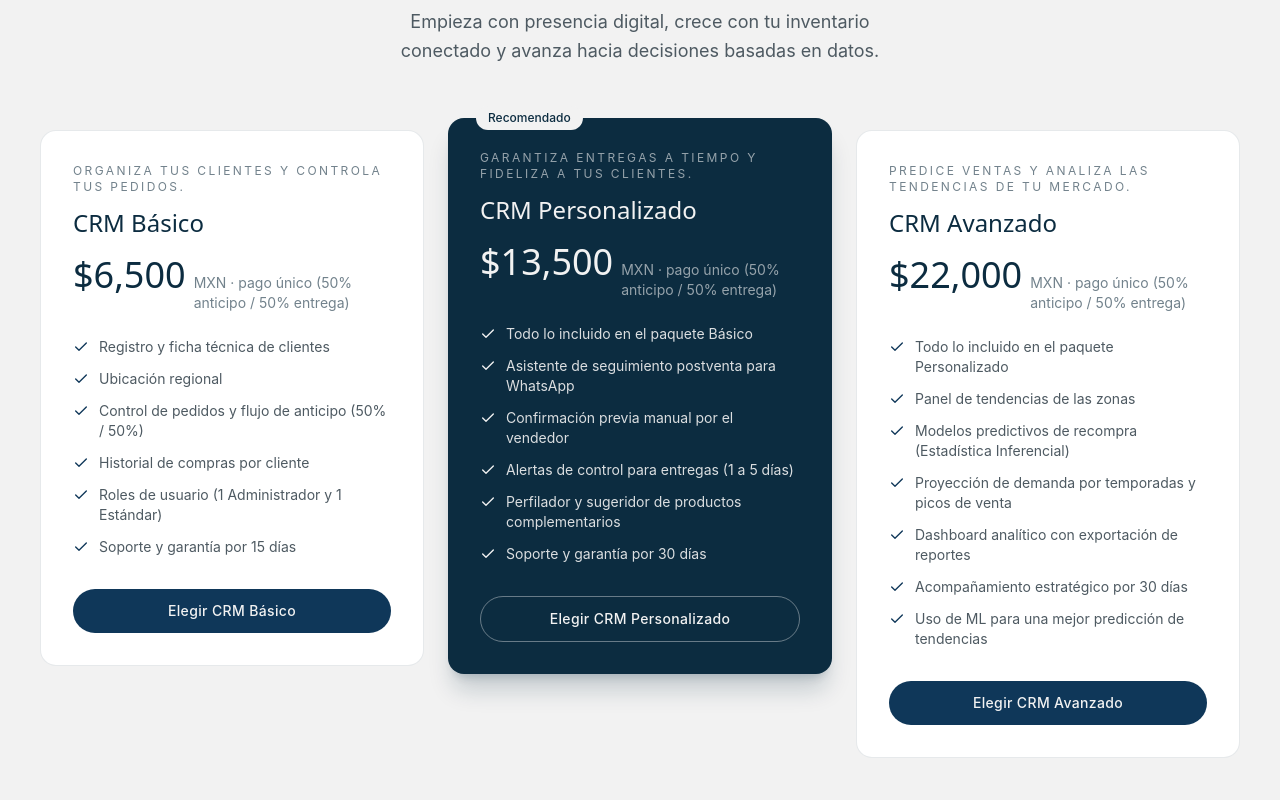
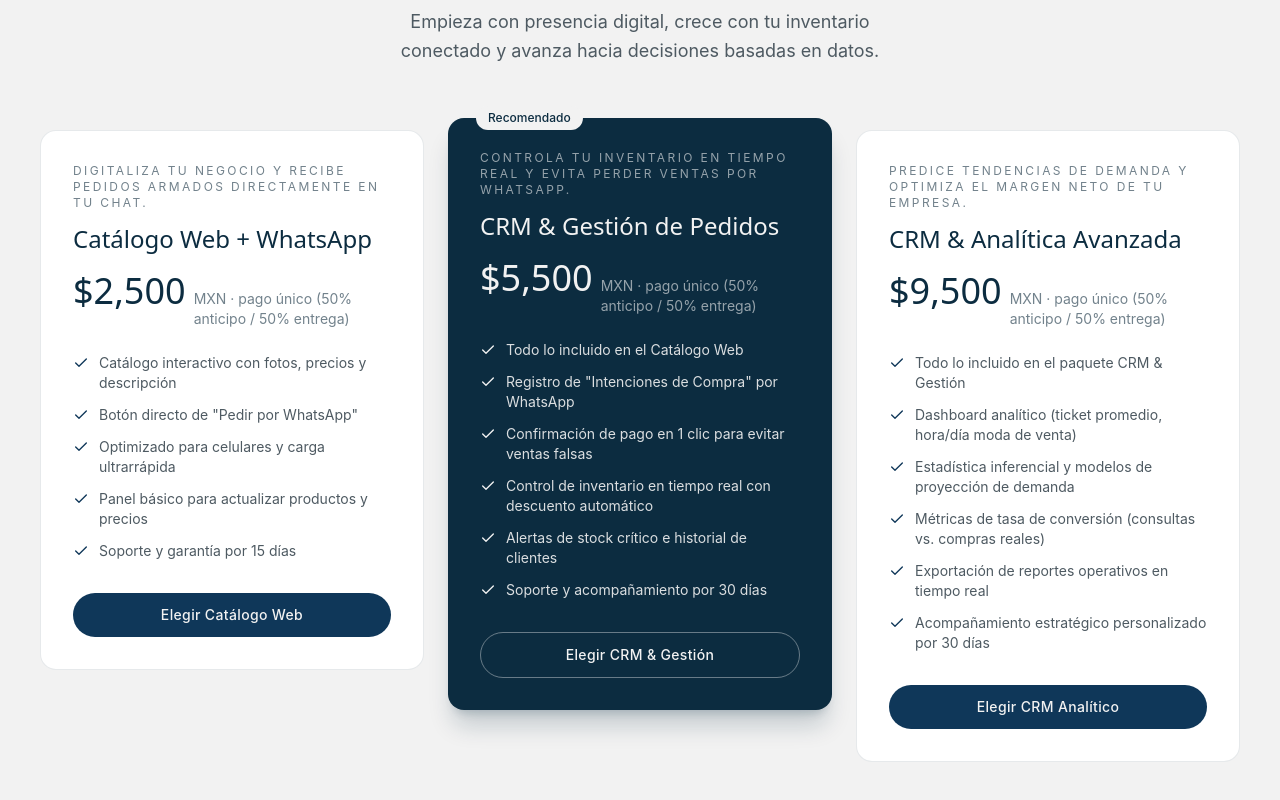
Before and after one commit to a01713728-max/viznet-landing-page, a React (Vite) app: page / in a window 1280 px wide. Shown: the part 4576-5376 px from the top of the page. Built offline with nearby package versions, Linux system fonts and the light colour scheme.

Commit message:
Cambio de precios

```diff
--- a/src/data/siteData.js
+++ b/src/data/siteData.js
@@ -145,62 +145,60 @@ export const process = [
 // EDITAR AQUÍ LOS PAQUETES Y PRECIOS
 export const pricingPlans = [
   {
-    id: 'crm-basico',
-    name: 'CRM Básico',
-    narrative: 'Organiza tus clientes y controla tus pedidos.',
-    price: '6,500',
+    id: 'catalogo-web',
+    name: 'Catálogo Web + WhatsApp',
+    narrative: 'Digitaliza tu negocio y recibe pedidos armados directamente en tu chat.',
+    price: '2,500',
     currency: 'MXN',
     priceNote: 'pago único (50% anticipo / 50% entrega)',
     highlighted: false,
     features: [
-      'Registro y ficha técnica de clientes',
-      'Ubicación regional ',
-      'Control de pedidos y flujo de anticipo (50% / 50%)',
-      'Historial de compras por cliente',
-      'Roles de usuario (1 Administrador y 1 Estándar)',
+      'Catálogo interactivo con fotos, precios y descripción',
+      'Botón directo de "Pedir por WhatsApp"',
+      'Optimizado para celulares y carga ultrarrápida',
+      'Panel básico para actualizar productos y precios',
       'Soporte y garantía por 15 días',
     ],
-    ctaLabel: 'Elegir CRM Básico',
-    whatsappMessage: 'Hola, me interesa contratar el paquete CRM Básico de $6,500 MXN.',
+    ctaLabel: 'Elegir Catálogo Web',
+    whatsappMessage: 'Hola, me interesa contratar el paquete Catálogo Web de $2,500 MXN.',
   },
   {
-    id: 'crm-personalizado',
-    name: 'CRM Personalizado',
-    narrative: 'Garantiza entregas a tiempo y fideliza a tus clientes.',
-    price: '13,500',
+    id: 'crm-gestion',
+    name: 'CRM & Gestión de Pedidos',
+    narrative: 'Controla tu inventario en tiempo real y evita perder ventas por WhatsApp.',
+    price: '5,500',
     currency: 'MXN',
     priceNote: 'pago único (50% anticipo / 50% entrega)',
     highlighted: true,
     features: [
-      'Todo lo incluido en el paquete Básico',
-      'Asistente de seguimiento postventa para WhatsApp',
-      'Confirmación previa manual por el vendedor',
-      'Alertas de control para entregas (1 a 5 días)',
-      'Perfilador y sugeridor de productos complementarios',
-      'Soporte y garantía por 30 días',
+      'Todo lo incluido en el Catálogo Web',
+      'Registro de "Intenciones de Compra" por WhatsApp',
+      'Confirmación de pago en 1 clic para evitar ventas falsas',
+      'Control de inventario en tiempo real con descuento automático',
+      'Alertas de stock crítico e historial de clientes',
+      'Soporte y acompañamiento por 30 días',
     ],
-    ctaLabel: 'Elegir CRM Personalizado',
-    whatsappMessage: 'Hola, me interesa contratar el paquete CRM Personalizado de $13,500 MXN.',
+    ctaLabel: 'Elegir CRM & Gestión',
+    whatsappMessage: 'Hola, me interesa contratar el paquete CRM & Gestión de $5,500 MXN.',
   },
   {
-    id: 'crm-avanzado',
-    name: 'CRM Avanzado',
-    narrative: 'Predice ventas y analiza las tendencias de tu mercado.',
-    price: '22,000',
+    id: 'crm-analitica',
+    name: 'CRM & Analítica Avanzada',
+    narrative: 'Predice tendencias de demanda y optimiza el margen neto de tu empresa.',
+    price: '9,500',
     currency: 'MXN',
     priceNote: 'pago único (50% anticipo / 50% entrega)',
     highlighted: false,
     features: [
-      'Todo lo incluido en el paquete Personalizado',
-      'Panel de tendencias de las zonas',
-      'Modelos predictivos de recompra (Estadística Inferencial)',
-      'Proyección de demanda por temporadas y picos de venta',
-      'Dashboard analítico con exportación de reportes',
-      'Acompañamiento estratégico por 30 días',
-      'Uso de ML para una mejor predicción de tendencias',
+      'Todo lo incluido en el paquete CRM & Gestión',
+      'Dashboard analítico (ticket promedio, hora/día moda de venta)',
+      'Estadística inferencial y modelos de proyección de demanda',
+      'Métricas de tasa de conversión (consultas vs. compras reales)',
+      'Exportación de reportes operativos en tiempo real',
+      'Acompañamiento estratégico personalizado por 30 días',
     ],
-    ctaLabel: 'Elegir CRM Avanzado',
-    whatsappMessage: 'Hola, me interesa contratar el paquete CRM Avanzado de $22,000 MXN.',
+    ctaLabel: 'Elegir CRM Analítico',
+    whatsappMessage: 'Hola, me interesa contratar el paquete CRM & Analítica Avanzada de $9,500 MXN.',
   },
 ];
 
```
